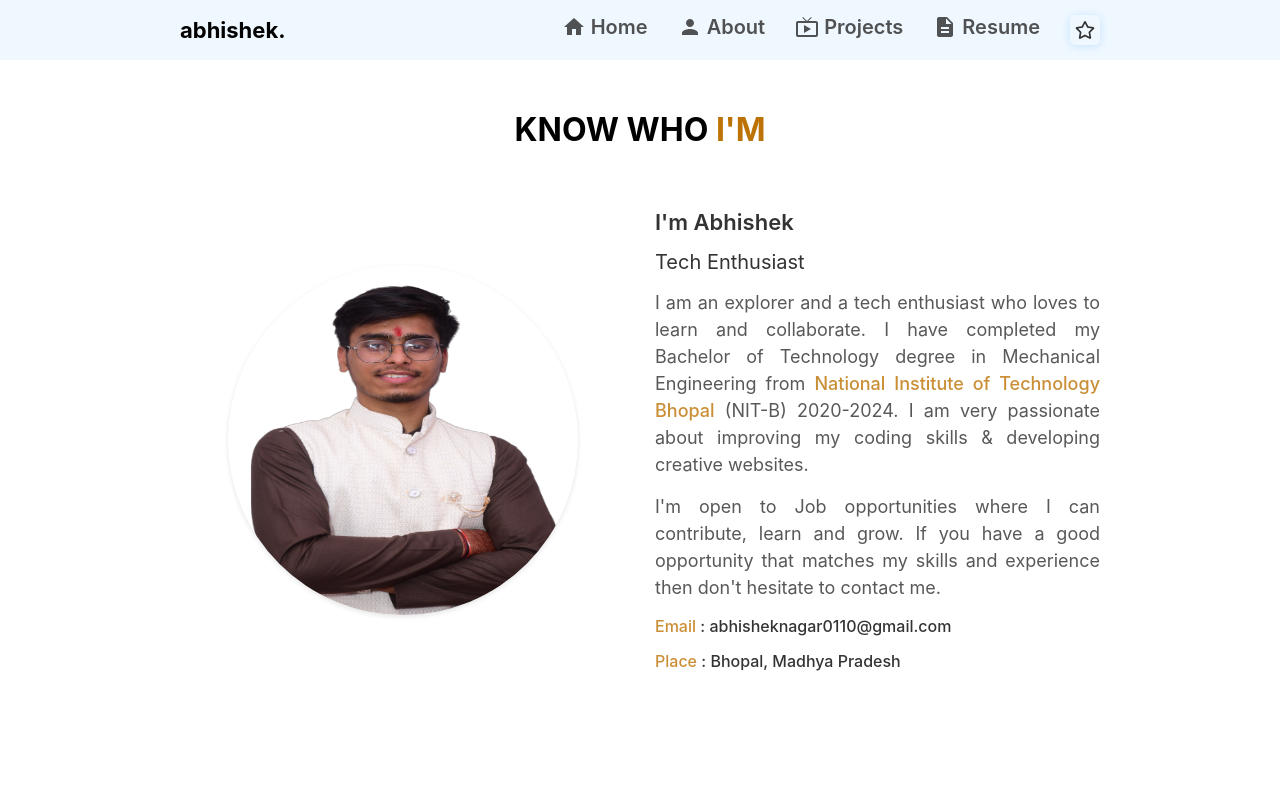
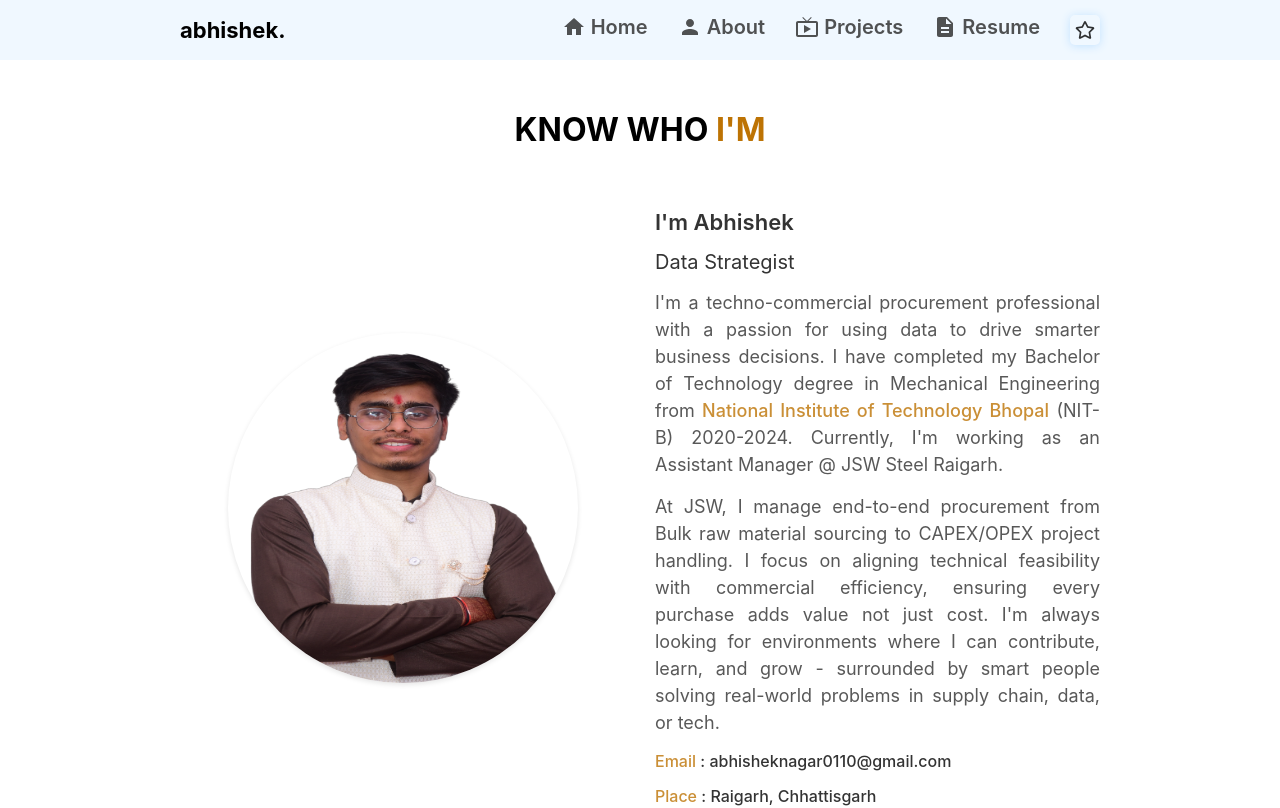
Before and after one commit to Officialabhishek/abhishek., a React (Create React App) app: page /about in a window 1280 px wide. Shown: the top 808 px of the page. Built offline with nearby package versions, Linux system fonts and the light colour scheme.

Commit message:
Update Aboutme.jsx

```diff
--- a/src/Components/AboutMe/Aboutme.jsx
+++ b/src/Components/AboutMe/Aboutme.jsx
@@ -14,16 +14,15 @@ const Aboutme = () => {
                 </div>
                 <div className='about-content'>
                     <Fade right><div className='one'>I'm Abhishek</div>
-                    <div className='two'>Tech Enthusiast</div>
+                    <div className='two'>Data Strategist</div>
                     <div className='three'>
-                        I am an explorer and a tech enthusiast who loves to
-                        learn and collaborate. I have completed my Bachelor of Technology
+                        I'm a techno-commercial procurement professional with a passion for using data to drive smarter business decisions. I have completed my Bachelor of Technology
                         degree in Mechanical Engineering from <span>National Institute of Technology Bhopal</span> (NIT-B) 2020-2024.
-                        I am very passionate about improving my coding skills & developing creative websites.
+                        Currently, I'm working as an Assistant Manager @ JSW Steel Raigarh.
                     </div>
-                    <div className='three'>I'm open to Job opportunities where I can contribute, learn and grow. If you have a good opportunity that matches my skills and experience then don't hesitate to contact me.</div>
+                    <div className='three'>At JSW, I manage end-to-end procurement from Bulk raw material sourcing to CAPEX/OPEX project handling. I focus on aligning technical feasibility with commercial efficiency, ensuring every purchase adds value not just cost. I'm always looking for environments where I can contribute, learn, and grow - surrounded by smart people solving real-world problems in supply chain, data, or tech.</div>
                     <div className='five'><span>Email</span> : <Link className='mail' to="mailto:abhisheknagar0110@gmail.com">abhisheknagar0110@gmail.com</Link></div>
-                    <div className='six'><span>Place</span> : Bhopal, Madhya Pradesh</div></Fade>
+                    <div className='six'><span>Place</span> : Raigarh, Chhattisgarh</div></Fade>
                 </div>
             </div>
         </div>
```
